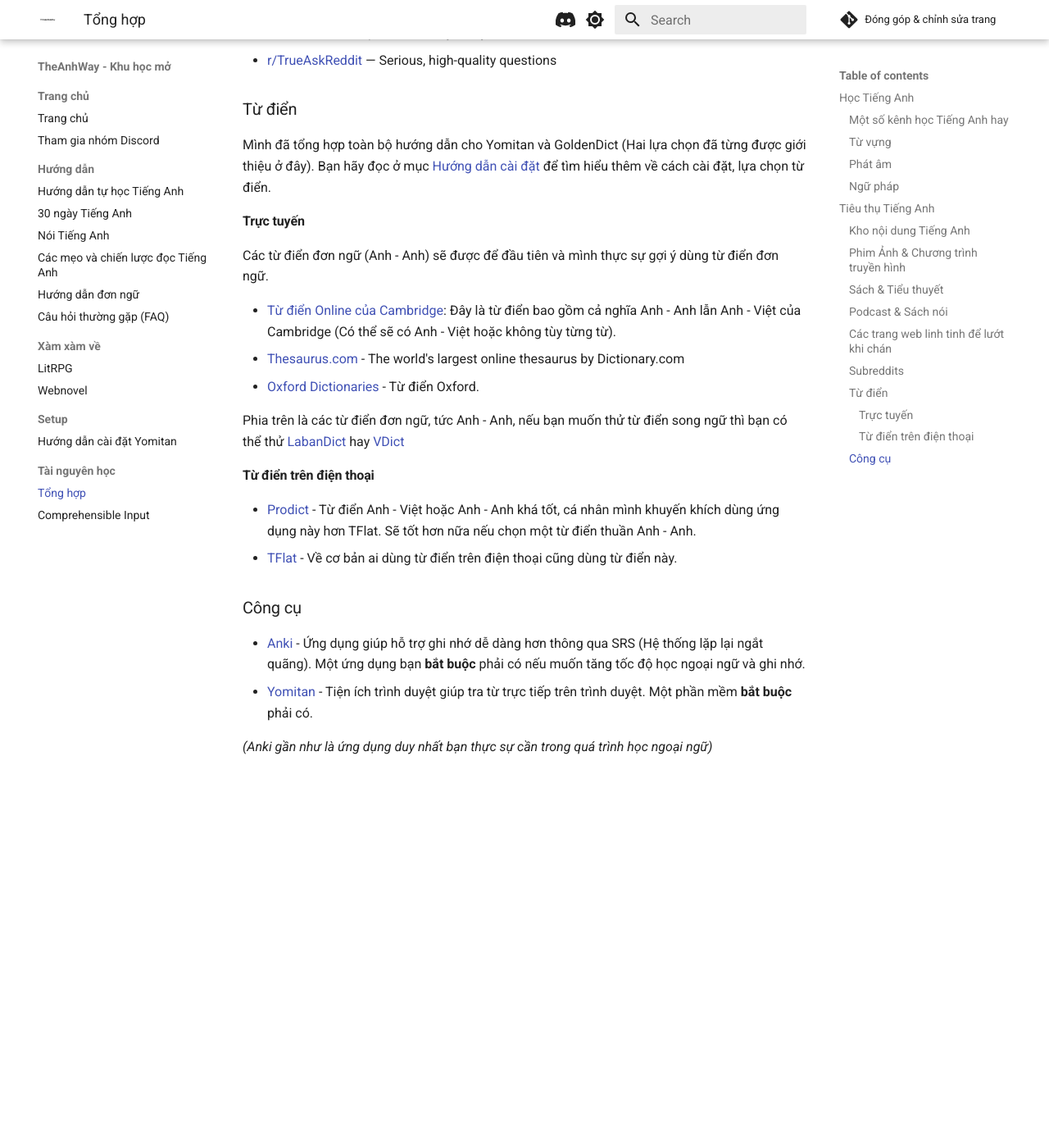
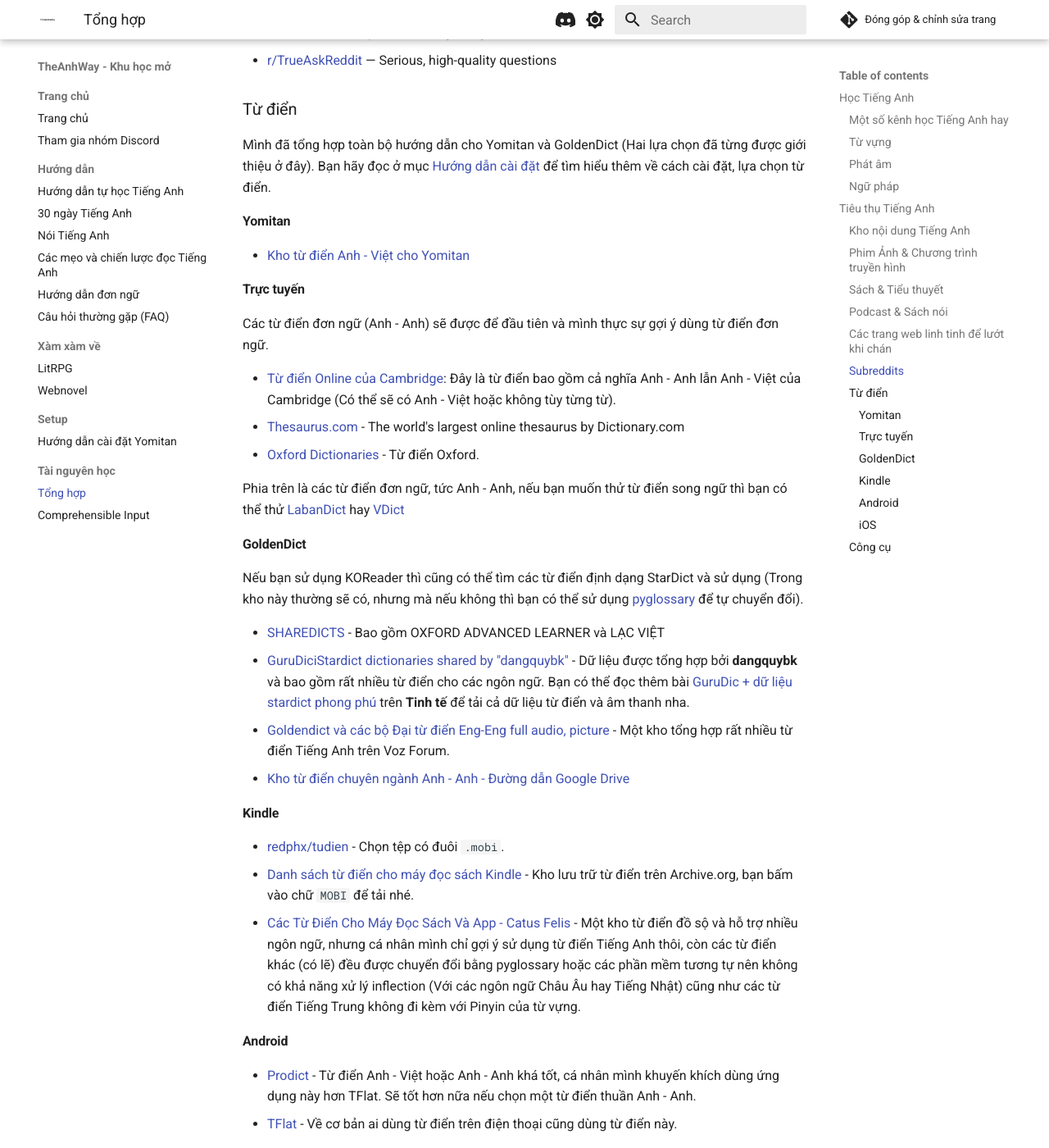
Before and after one commit to daihocmo/tieng-anh, an MkDocs documentation site: the page built from docs/resources.md, in a window 1280 px wide and 1400 px high, scrolled down 3202 px. Shown: the whole window at 82% size. Built offline with MkDocs 1.6.1 and Material for MkDocs 9.7.7, drawn with Linux system fonts in a browser that asks for light colours; comment, search, counter and statistics services are not loaded; before the commit the page ends 4150 px from its top, so only the background shows below that; some of the changed text lies outside the part shown.

Commit message:
Cập nhật trang tài nguyên

```diff
--- a/docs/resources.md
+++ b/docs/resources.md
@@ -96,6 +96,10 @@
 
 Mình đã tổng hợp toàn bộ hướng dẫn cho Yomitan và GoldenDict (Hai lựa chọn đã từng được giới thiệu ở đây). Bạn hãy đọc ở mục [Hướng dẫn cài đặt](https://daihocmo.github.io/ngoai-ngu/yomitan/) để tìm hiểu thêm về cách cài đặt, lựa chọn từ điển.
 
+#### Yomitan
+
+- [Kho từ điển Anh - Việt cho Yomitan](https://yomitan-vi.github.io/tu-dien-anh-viet-yomitan/)
+
 #### Trực tuyến
 
 Các từ điển đơn ngữ (Anh - Anh) sẽ được để đầu tiên và mình thực sự gợi ý dùng từ điển đơn ngữ.
@@ -106,10 +110,30 @@
 
 Phia trên là các từ điển đơn ngữ, tức Anh - Anh, nếu bạn muốn thử từ điển song ngữ thì bạn có thể thử [LabanDict](https://dict.laban.vn/) hay [VDict](https://vdict.com/)
 
-#### Từ điển trên điện thoại
+#### GoldenDict
+
+Nếu bạn sử dụng KOReader thì cũng có thể tìm các từ điển định dạng StarDict và sử dụng (Trong kho này thường sẽ có, nhưng mà nếu không thì bạn có thể sử dụng [pyglossary](https://github.com/ilius/pyglossary) để tự chuyển đổi).
+
+- [SHAREDICTS](https://onedrive.live.com/?authkey=%21AIWJ6XswS%5F1l348&id=C198D829F58B89BB%21550320&cid=C198D829F58B89BB) - Bao gồm OXFORD ADVANCED LEARNER
+và LẠC VIỆT
+- [GuruDiciStardict dictionaries shared by "dangquybk"](https://www.mediafire.com/?wkai7p5hs9e2m=) - Dữ liệu được tổng hợp bởi **dangquybk** và bao gồm rất nhiều từ điển cho các ngôn ngữ. Bạn có thể đọc thêm bài [GuruDic + dữ liệu stardict phong phú](https://tinhte.vn/thread/gurudic-du-lieu-stardict-phong-phu-tu-dien-da-ngon-ngu-tot-nhat-tren-ios.338525/) trên **Tinh tế** để tải cả dữ liệu từ điển và âm thanh nha.
+- [Goldendict và các bộ Đại từ điển Eng-Eng full audio, picture](https://voz.vn/t/reup-goldendict-va-cac-bo-%C4%90ai-tu-%C4%91ien-eng-eng-full-audio-picture.710141/) - Một kho tổng hợp rất nhiều từ điển Tiếng Anh trên Voz Forum.
+- [Kho từ điển chuyên ngành Anh - Anh - Đường dẫn Google Drive](https://drive.google.com/drive/folders/0BzrQwK2v03aKWjlsQ3NsaWJKalU?resourcekey=0-DtgqOJiVFSDI231ugoQgiQ)
+
+#### Kindle
+
+- [redphx/tudien](https://github.com/redphx/tudien/releases/tag/v20250829) - Chọn tệp có đuôi `.mobi`.
+- [Danh sách từ điển cho máy đọc sách Kindle](https://archive.org/details/DictionaryForKindle/) - Kho lưu trữ từ điển trên Archive.org, bạn bấm vào chữ `MOBI` để tải nhé.
+- [Các Từ Điển Cho Máy Đọc Sách Và App - Catus Felis](https://catusf.github.io/posts/C%C3%A1c-t%E1%BB%AB-%C4%91i%E1%BB%83n-cho-m%C3%A1y-%C4%91%E1%BB%8Dc-s%C3%A1ch-v%C3%A0-app/) - Một kho từ điển đồ sộ và hỗ trợ nhiều ngôn ngữ, nhưng cá nhân mình chỉ gợi ý sử dụng từ điển Tiếng Anh thôi, còn các từ điển khác (có lẽ) đều được chuyển đổi bằng pyglossary hoặc các phần mềm tương tự nên không có khả năng xử lý inflection (Với các ngôn ngữ Châu Âu hay Tiếng Nhật) cũng như các từ điển Tiếng Trung không đi kèm với Pinyin của từ vựng.
+
+#### Android
 
 - [Prodict](https://play.google.com/store/apps/details?id=com.dict.user.prodict) - Từ điển Anh - Việt hoặc Anh - Anh khá tốt, cá nhân mình khuyến khích dùng ứng dụng này hơn TFlat. Sẽ tốt hơn nữa nếu chọn một từ điển thuần Anh - Anh.
 - [TFlat](https://play.google.com/store/apps/details?id=com.vn.dic.e.v.ui) - Về cơ bản ai dùng từ điển trên điện thoại cũng dùng từ điển này.
+
+#### iOS
+
+Nhờ mọi người gợi ý vì mình không dùng iPhone.
 
 ### Công cụ
 
```
Also changed, not shown: draft/note.md (deleted, +0 -4 lines), draft/phat-am-1.md (deleted, +0 -58 lines), draft/setup.md (deleted, +0 -82 lines), 1 other file.
